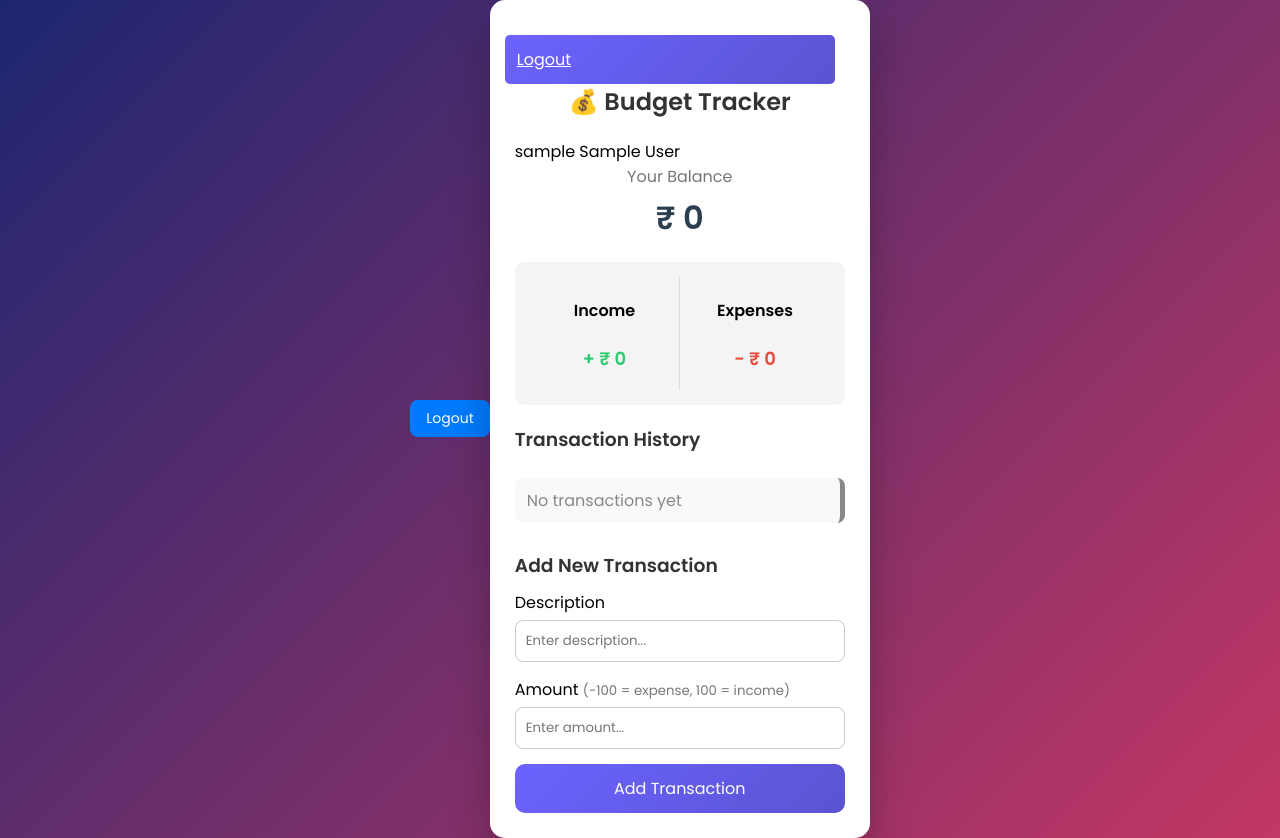
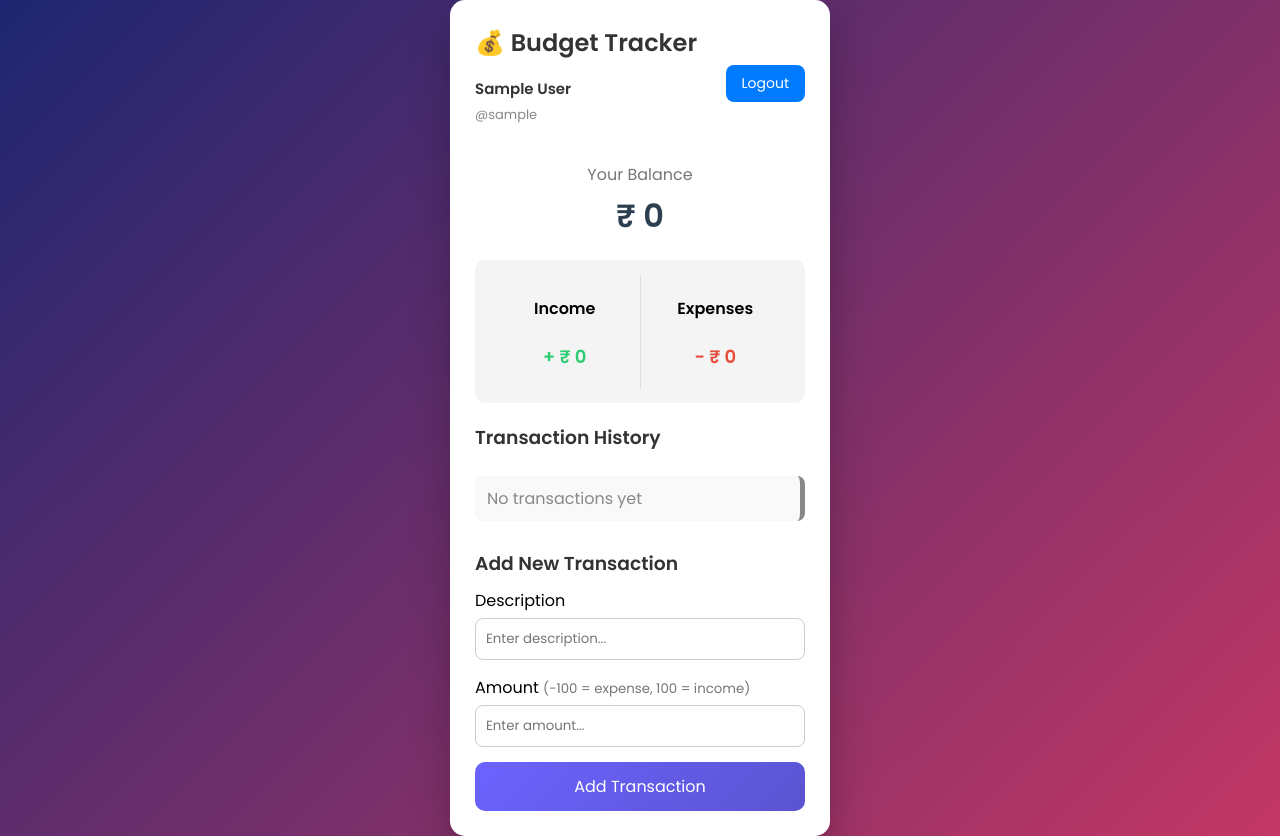
Before and after one commit to GokulPawar636/Budget-Tracking, a Django app: page /index in a window 1280 px wide. Run offline with Django 5.2, Linux system fonts and the light colour scheme; the visitor is signed in with stand-in values (Sample User, id 1); data comes from the database, SQL or seed files in the repository; data that the repository does not hold is empty.

Commit message:
add final commit with all required updations

```diff
--- a/Tracker/static/Tracker/css/main.css
+++ b/Tracker/static/Tracker/css/main.css
@@ -1,3 +1,4 @@
+/* GLOBAL */
 * {
     box-sizing: border-box;
     font-family: 'Poppins', sans-serif;
@@ -12,6 +13,7 @@ body {
     align-items: center;
 }
 
+/* CONTAINER */
 .container {
     background: #ffffff;
     width: 380px;
@@ -20,12 +22,46 @@ body {
     box-shadow: 0 20px 40px rgba(0,0,0,0.25);
 }
 
-h2 {
-    text-align: center;
+/* HEADER */
+.header {
+    display: flex;
+    justify-content: space-between;
+    align-items: center;
     margin-bottom: 20px;
+}
+
+.header-left h2 {
+    margin: 0;
     color: #333;
 }
 
+.user-info strong {
+    font-size: 15px;
+    color: #333;
+}
+
+.username {
+    font-size: 13px;
+    color: #888;
+}
+
+/* LOGOUT BUTTON */
+.logout-btn {
+    background-color: #007bff;
+    color: white;
+    padding: 8px 16px;
+    border-radius: 8px;
+    text-decoration: none;
+    font-size: 14px;
+    transition: background-color 0.2s ease, transform 0.2s ease;
+}
+
+.logout-btn:hover {
+    background-color: #0056b3;
+    transform: translateY(-1px);
+}
+
+/* BALANCE */
 .balance {
     text-align: center;
     margin-bottom: 20px;
@@ -41,6 +77,7 @@ h2 {
     color: #2c3e50;
 }
 
+/* INCOME / EXPENSE */
 .inc-exp-container {
     display: flex;
     justify-content: space-between;
@@ -72,6 +109,7 @@ h2 {
     color: #e74c3c;
 }
 
+/* HEADINGS */
 h3 {
     margin: 20px 0 10px;
     color: #333;
@@ -117,6 +155,31 @@ h3 {
     font-weight: 600;
 }
 
+/* RIGHT SIDE (AMOUNT + DELETE) */
+.right {
+    display: flex;
+    align-items: center;
+    gap: 10px;
+}
+
+/* DELETE BUTTON */
+.delete-btn {
+    background: #e74c3c;
+    border: none;
+    color: white;
+    font-size: 14px;
+    width: 26px;
+    height: 26px;
+    border-radius: 50%;
+    cursor: pointer;
+    transition: background 0.2s ease, transform 0.2s ease;
+}
+
+.delete-btn:hover {
+    background: #c0392b;
+    transform: scale(1.1);
+}
+
 /* FORM */
 .form-control {
     margin-bottom: 15px;
@@ -144,7 +207,7 @@ h3 {
     border-color: #6c63ff;
 }
 
-/* BUTTON */
+/* PRIMARY BUTTON */
 .btn {
     width: 100%;
     background: linear-gradient(135deg, #6c63ff, #5a54d1);
@@ -161,48 +224,3 @@ h3 {
     transform: translateY(-2px);
     box-shadow: 0 8px 20px rgba(0,0,0,0.2);
 }
-.right {
-    display: flex;
-    align-items: center;
-    gap: 10px;
-}
-
-.delete-btn {
-    background: #e74c3c;
-    border: none;
-    color: white;
-    font-size: 14px;
-    width: 26px;
-    height: 26px;
-    border-radius: 50%;
-    cursor: pointer;
-    transition: background 0.2s ease, transform 0.2s ease;
-}
-
-.delete-btn:hover {
-    background: #c0392b;
-    transform: scale(1.1);
-}
-/* Header layout */
-.header {
-    display: flex;
-    justify-content: space-between;
-    align-items: center;
-    margin-bottom: 15px;
-}
-
-/* Logout button */
-.logout-btn {
-    background-color: #007bff;
-    color: white;
-    padding: 8px 16px;
-    border-radius: 8px;
-    text-decoration: none;
-    font-size: 14px;
-    transition: background-color 0.2s ease, transform 0.2s ease;
-}
-
-.logout-btn:hover {
-    background-color: #0056b3;
-    transform: translateY(-1px);
-}
--- a/Tracker/templates/index.html
+++ b/Tracker/templates/index.html
@@ -12,22 +12,31 @@
 </head>
 
 <body>
-    <a href="{% url 'logout' %}" class="logout-btn"
+
+<div class="container">
+
+    <!-- HEADER -->
+    <div class="header">
+       <div class="header-left">
+            <h2>💰 Budget Tracker</h2>
+
+            <p class="user-info">
+                <strong>{{ request.user.first_name }} {{ request.user.last_name }}</strong><br>
+                <span class="username">@{{ request.user.username }}</span>
+            </p>
+        </div>
+
+        <a href="{% url 'logout' %}"
+           class="logout-btn"
            onclick="return confirm('Are you sure you want to logout?')">
             Logout
         </a>
-    <div class="container">
-        <a class ="btn" style="float: right; margin-top: 10px;  margin-right: 10px; background-color: #007bff; color: white; border-radius: 5px;" href="{% url 'logout' %}">Logout</a>
-        <h2>💰 Budget Tracker</h2>
-         {{request.user.username}}
-        {{request.user.first_name}}
-        {{request.user.last_name}}
-
+    </div>
 
     <!-- BALANCE -->
     <div class="balance">
         <p>Your Balance</p>
-            <h1>₹ {{ current_balance.current_balance  }}</h1>
+        <h1>₹ {{ current_balance.current_balance }}</h1>
     </div>
 
     <!-- INCOME / EXPENSE -->
@@ -62,14 +71,12 @@
                             ✖
                         </button>
                     </form>
-
                 </div>
             </li>
         {% empty %}
             <li class="empty">No transactions yet</li>
         {% endfor %}
     </ul>
-
 
     <!-- ADD TRANSACTION -->
     <h3>Add New Transaction</h3>
```
Lines whose indentation alone changed are shown as unchanged.
